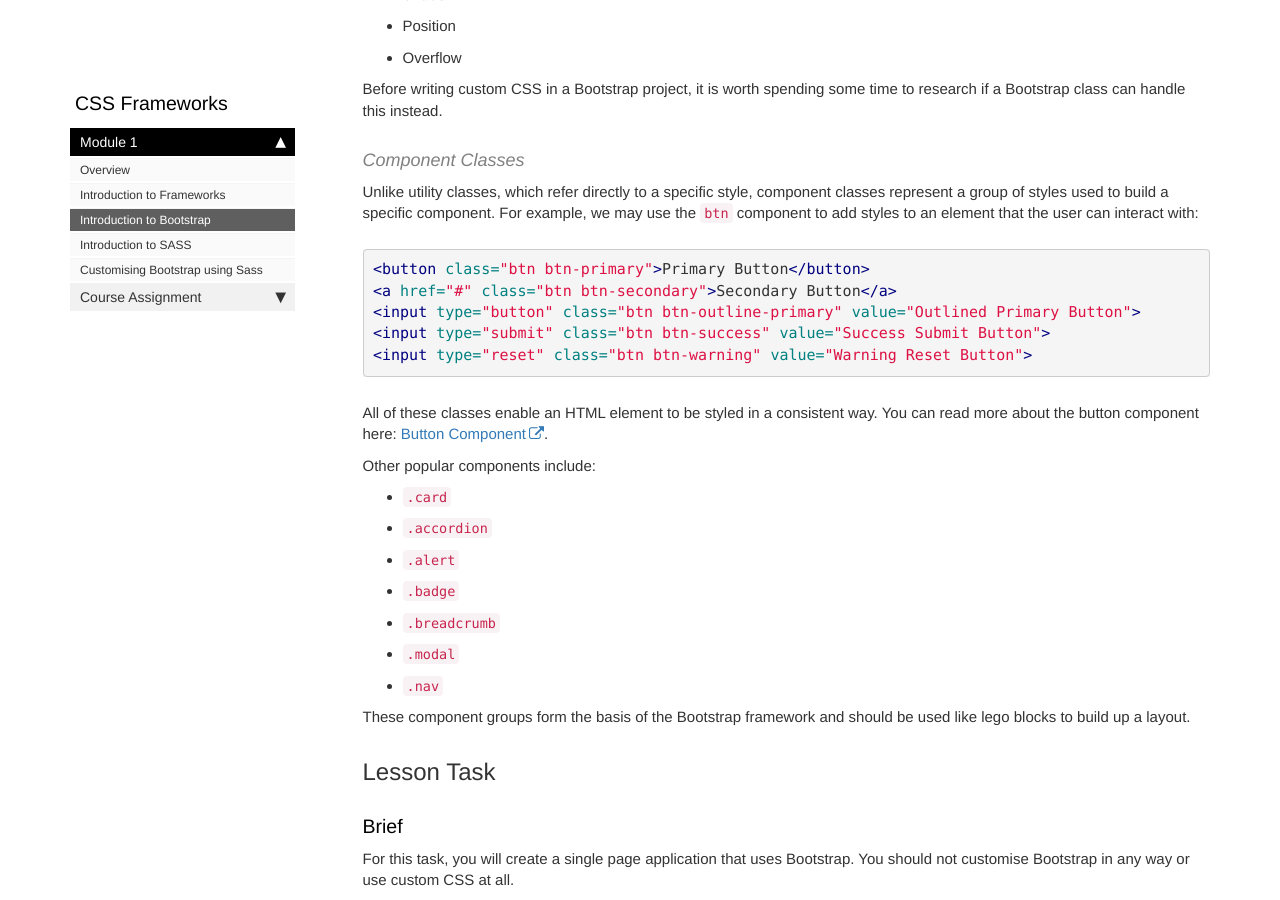
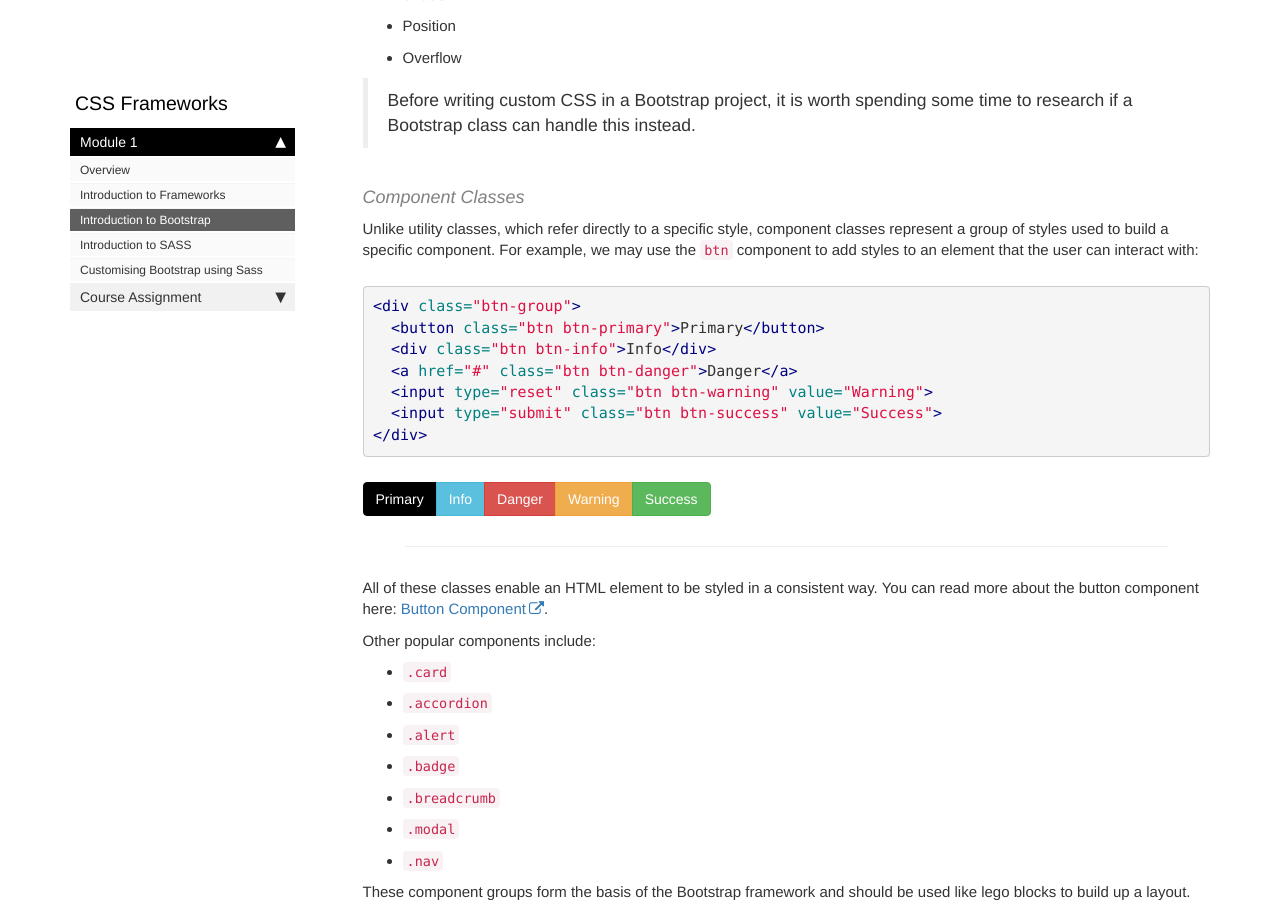
Before and after one commit to AmberBentley/content-feu, a Jekyll site: the page built from pages/css-frameworks/module-1/intro-to-bootstrap.md, in a window 1280 px wide and 900 px high, scrolled down 3513 px. Built offline with Jekyll 4.4.1, drawn with Linux system fonts in a browser that asks for light colours; comment, search, counter and statistics services are not loaded.

Commit message:
Minor updates to bootstrap intro

````diff
--- a/pages/css-frameworks/module-1/intro-to-bootstrap.md
+++ b/pages/css-frameworks/module-1/intro-to-bootstrap.md
@@ -143,19 +143,31 @@ There are many more utility classes that can be used to customise Bootstrap. The
 - Position
 - Overflow
 
-Before writing custom CSS in a Bootstrap project, it is worth spending some time to research if a Bootstrap class can handle this instead.
+> Before writing custom CSS in a Bootstrap project, it is worth spending some time to research if a Bootstrap class can handle this instead.
 
 #### Component Classes
 
 Unlike utility classes, which refer directly to a specific style, component classes represent a group of styles used to build a specific component. For example, we may use the `btn` component to add styles to an element that the user can interact with:
 
 ```html
-<button class="btn btn-primary">Primary Button</button>
-<a href="#" class="btn btn-secondary">Secondary Button</a>
-<input type="button" class="btn btn-outline-primary" value="Outlined Primary Button">
-<input type="submit" class="btn btn-success" value="Success Submit Button">
-<input type="reset" class="btn btn-warning" value="Warning Reset Button">
+<div class="btn-group">
+  <button class="btn btn-primary">Primary</button>
+  <div class="btn btn-info">Info</div>
+  <a href="#" class="btn btn-danger">Danger</a>
+  <input type="reset" class="btn btn-warning" value="Warning">
+  <input type="submit" class="btn btn-success" value="Success">
+</div>
 ```
+
+<div class="btn-group">
+  <button class="btn btn-primary">Primary</button>
+  <div class="btn btn-info">Info</div>
+  <a href="#" class="btn btn-danger">Danger</a>
+  <input type="reset" class="btn btn-warning" value="Warning">
+  <input type="submit" class="btn btn-success" value="Success">
+</div>
+
+----
 
 All of these classes enable an HTML element to be styled in a consistent way. You can read more about the button component here: [Button Component](https://getbootstrap.com/docs/5.2/components/buttons/).
 
````
